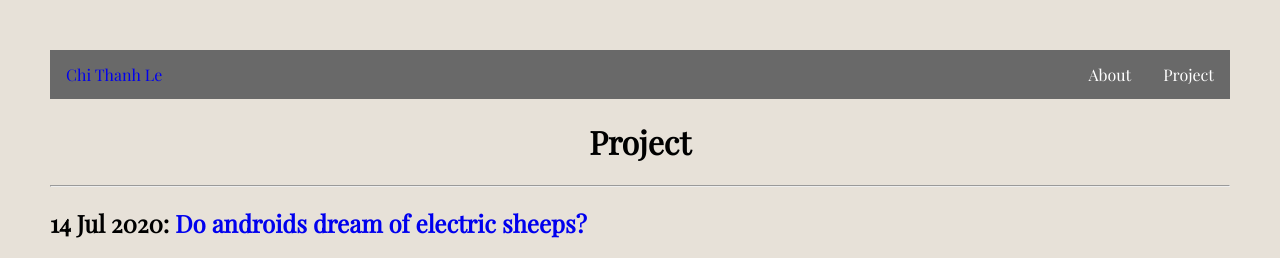
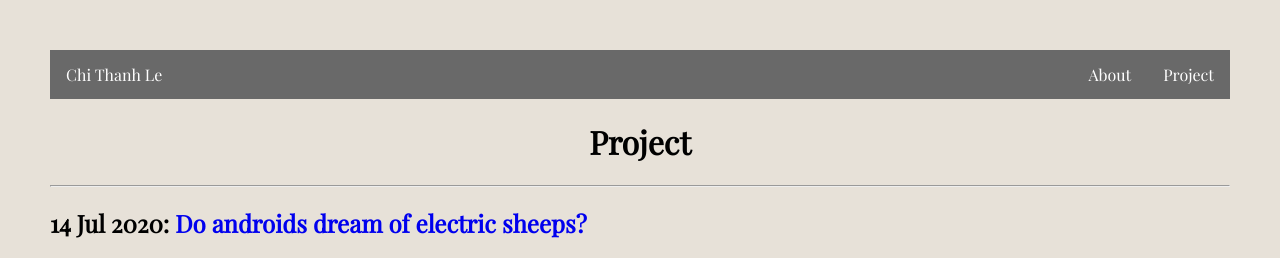
Before and after one commit to tle2001/tle2001.github.io, a Jekyll site: the page built from blog/index.html, in a window 1280 px wide. Shown: the top 258 px of the page. Built offline with Jekyll 4.4.1, drawn with Linux system fonts in a browser that asks for light colours.

Commit message:
Update main.css

```diff
--- a/css/main.css
+++ b/css/main.css
@@ -19,17 +19,21 @@
     display: block;
     color: rgb(255, 255, 255);
     text-align: center;
-    padding: 14px 16px;
     text-decoration: none;
     float: left;
 }
 
+div.headIn a {
+    display: block;
+    color: rgb(255, 255, 255);
+    text-align: center;
+    padding: 14px 16px;
+    text-decoration: none;
+}
 li {
     display: inline;
     float: right;
 }
-
-
 
 li a {
     display: block;
```
